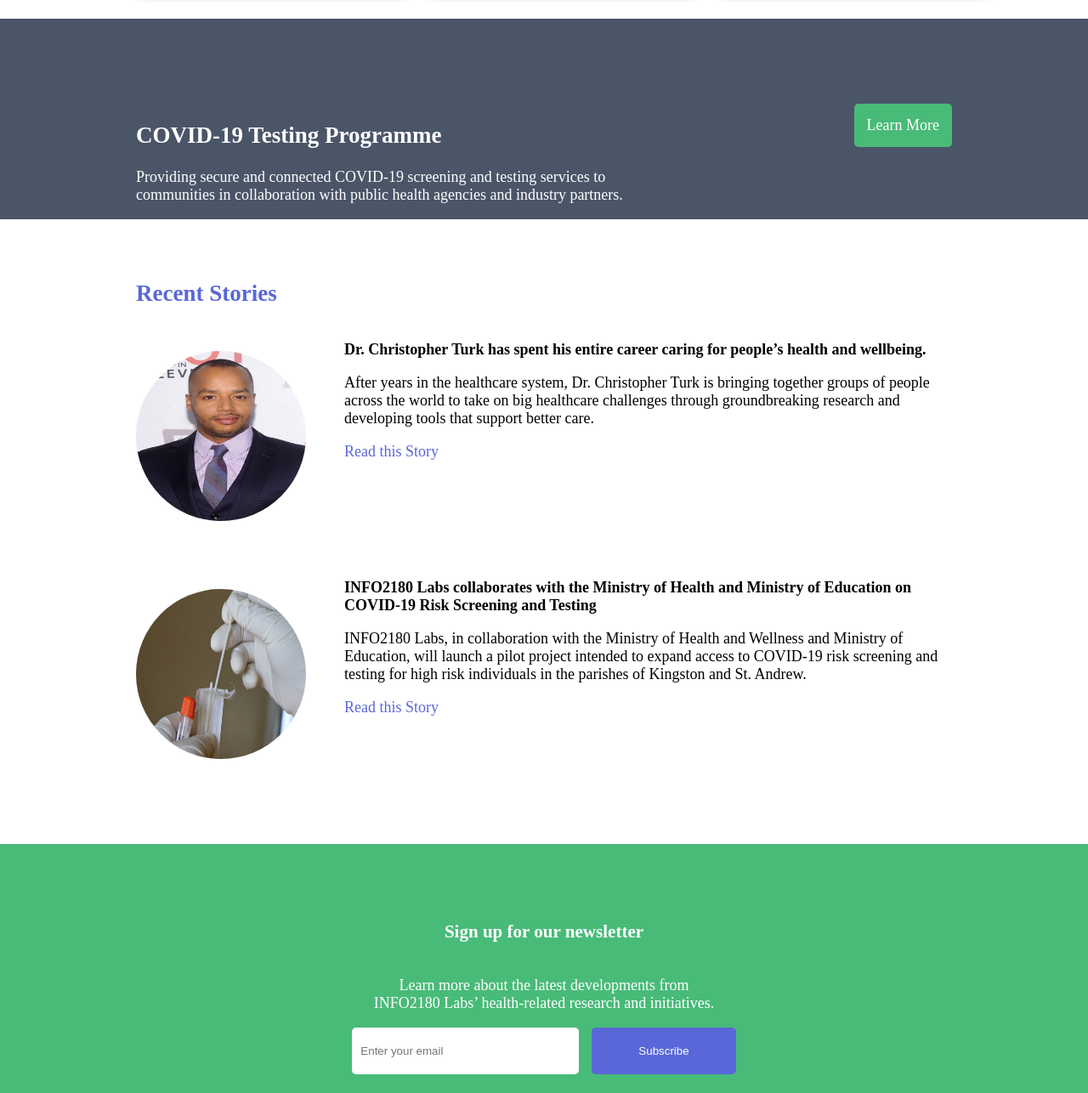
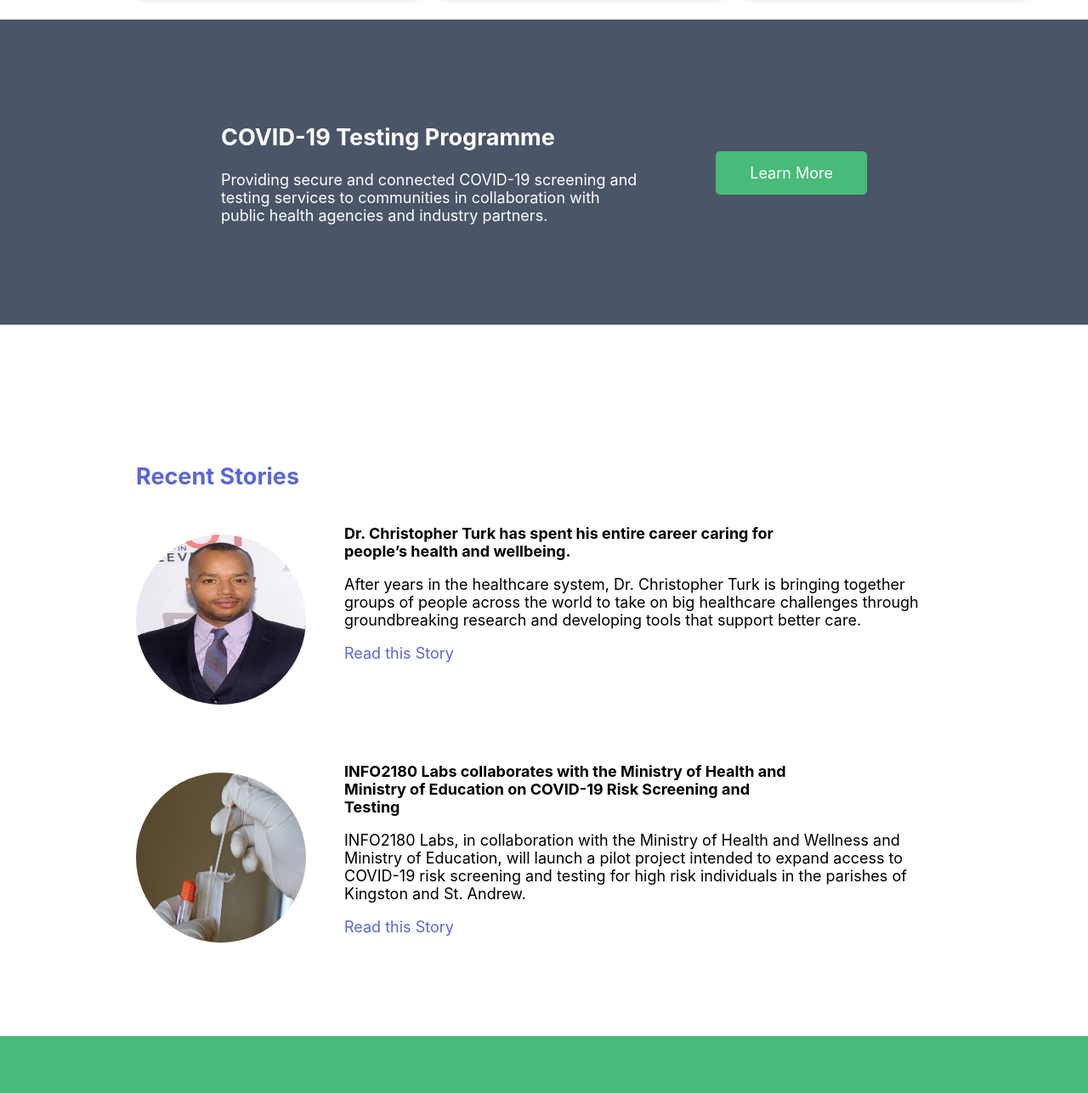
Before and after one commit to KrishnaJones/info2180-project1, a plain HTML site: page index.html in a window 1280 px wide. Shown: the part 960-2246 px from the top of the page at 85% size. Drawn offline with Linux system fonts and the light colour scheme.

Commit message:
Edited styles.css Final version

```diff
--- a/styles.css
+++ b/styles.css
@@ -2,9 +2,7 @@
 body
 {
     margin: 0;
-    font-family:`-apple-system,
-BlinkMacSystemFont, "Segoe UI", Roboto, "Helvetica Neue",
-Arial, "Noto Sans", sans-serif ;
+    font-family:-apple-system,BlinkMacSystemFont, "Segoe UI", Roboto, "Helvetica Neue",Arial, "Noto Sans", sans-serif ;
     font-size: 18px;
 }
 
@@ -70,9 +68,11 @@
     padding-top: 10px;
 }
 
-overview-hero-text
+.overview-hero-text
 {
     float: right;
+    width: 560px;
+    padding-left: 80px;
 }
 
 .learn-about h2
@@ -105,6 +105,12 @@
     padding: 5px 5px;
 }
 
+.card-body
+{
+    padding-left: 10px;
+    width: 290px;
+}
+
 .learn-about h3
 {
     color: #48BB78 ;
@@ -118,13 +124,19 @@
     display: flex;
     align-items: center;
     padding-top: 100px;
+    justify-content: space-between;
+    padding-top: 100px;
+    padding-left: 260px;
+    padding-bottom: 100px;
+    margin-bottom: 110px;
+    padding-right: 260px;
+
 }
 
 .testing-desciption
 {
     float: left;
-    width: 62%;
-
+    width: 65%;
 }
 
 .cta .btn
@@ -134,7 +146,8 @@
     color: white;
     float: right;
     text-align: center;
-    padding: 15px 15px;
+    padding: 15px 40px;
+    margin-top: 55px;
 }
 
 .stories .container
@@ -142,7 +155,7 @@
     display: flex;
     margin-bottom: 50px;
     flex-wrap: wrap;
-    padding-top: 50px;
+    padding-top: 30px;
 }
 
 .stories .container h2, a
@@ -155,12 +168,26 @@
 .stories h3
 {
     font-size: 18px;
+    width: 530px;
 }
+
+
+.stories p
+{
+    width: 690px;
+}
+
 
 .container article
 {
     padding-bottom: 20px;
     margin-bottom: 30px;
+}
+
+.article-body
+{
+    float: right;
+    width: 560px;
 }
 
 
@@ -191,12 +218,20 @@
     display: flex;
     flex-direction: column;
     align-items: center;
-    width: 32%;
 }
 
 .newsletter .container form
 {
     display: flex;
+
+}
+
+.newsletter p
+{
+    width: 52%;
+    text-align: left;
+    margin-left: 25px;
+    text-align-last: left;
 }
 
 .newsletter .container input
@@ -204,7 +239,7 @@
     margin-right: 5px;
     padding-bottom: 20px;
     padding-top: 20px;
-    padding-left: 10px;
+    padding-left: 40px;
     padding-right: 80px;
     border: none;
     border-radius: 5px;
@@ -229,5 +264,6 @@
     display:flex;
     padding-top: 20px;
     padding-bottom: 20px;
+    padding-left: 50px;
     align-items: center;
 }
```
